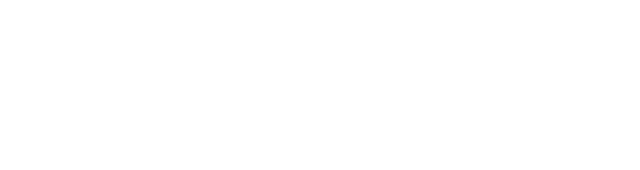
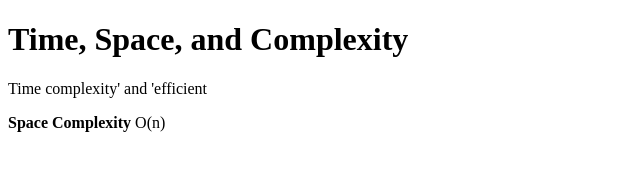
Before and after one commit to acciojob/time-and-space-complexity-yaddolly, a website: page main.html in a window 1280 px wide. Shown: the whole page, without its empty margins (0-640 px from the left). Drawn offline with Linux system fonts and the light colour scheme.

Commit message:
created a submission

```diff
--- a/main.html
+++ b/main.html
@@ -8,7 +8,12 @@
 
 <body>
 	<!-- the entire body must be written by student -->
-    <script type="text/javascript" src="./script.js">
+    <h1>Time, Space, and Complexity</h1>
+	<p>Time complexity' and 'efficient</p>
+	<p><b>Space Complexity</b> O(n)</p>
+
+
+	<script type="text/javascript" src="./script.js">
 </script>
 
 </body>
```
